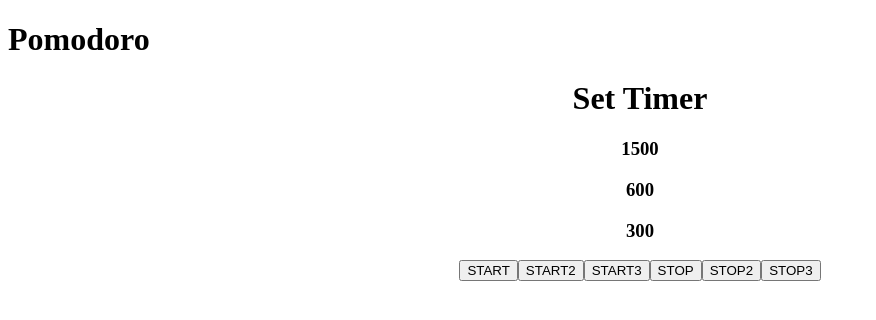
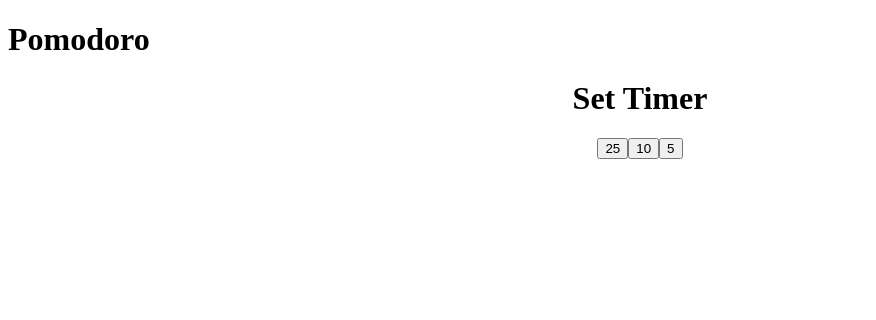
Before and after one commit to ShayFae/pomodoro-timer, a React (Create React App) app: page / in a window 1280 px wide. Shown: the top 320 px of the page, without its empty margins (0-876 px from the left). Built offline with nearby package versions, Linux system fonts and the light colour scheme.

Commit message:
Add conditionals to render different timers

```diff
--- a/src/component/Timer.js
+++ b/src/component/Timer.js
@@ -5,6 +5,11 @@ export default function Timer() {
   const [start, setStart] = useState(false);
   const [start2, setStart2] = useState(false);
   const [start3, setStart3] = useState(false);
+  const [meep, setMeep] = useState(false);
+  const [meep2, setMeep2] = useState(false);
+  const [meep3, setMeep3] = useState(false);
+
+
 
   const [num, setNum] = useState(1500)
   const [num2, setNum2] = useState(600)
@@ -45,15 +50,29 @@ export default function Timer() {
   return (
     <div className="timer">
       <h1>Set Timer</h1>
-      <h3>{num}</h3>
-      <h3>{num2}</h3>
-      <h3>{num3}</h3>
-      <button onClick={() => setStart(true)}>START</button>
-      <button onClick={() => setStart2(true)}>START2</button>
-      <button onClick={() => setStart3(true)}>START3</button>
-      <button onClick={() => setStart(false)}>STOP</button>
-      <button onClick={() => setStart2(false)}>STOP2</button>
-      <button onClick={() => setStart3(false)}>STOP3</button>
+      <button onClick={() => setMeep(true)}>25</button>
+      {meep ? <div>
+                <h3>{num} </h3>
+                <button onClick={() => setStart(true)}>START</button>
+                <button onClick={() => setStart(false)}>STOP</button>
+              </div>
+              : null}
+
+      <button onClick={() => setMeep2(true)}>10</button>
+      {meep2 ? <div>
+                <h3>{num2} </h3>
+                <button onClick={() => setStart2(true)}>START</button>
+                <button onClick={() => setStart2(false)}>STOP</button>
+              </div>
+              : null}
+
+      <button onClick={() => setMeep3(true)}>5</button>
+      {meep3 ? <div>
+                <h3>{num3} </h3>
+                <button onClick={() => setStart3(true)}>START</button>
+                <button onClick={() => setStart3(false)}>STOP</button>
+              </div>
+              : null}
     </div>
   );
 }
```
